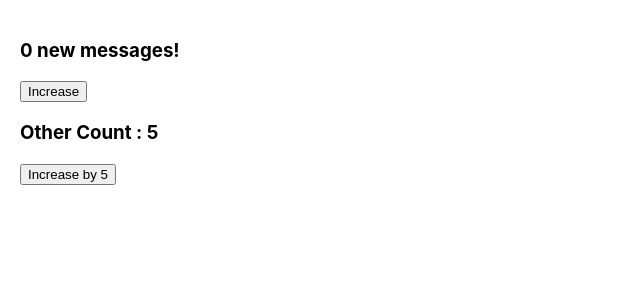
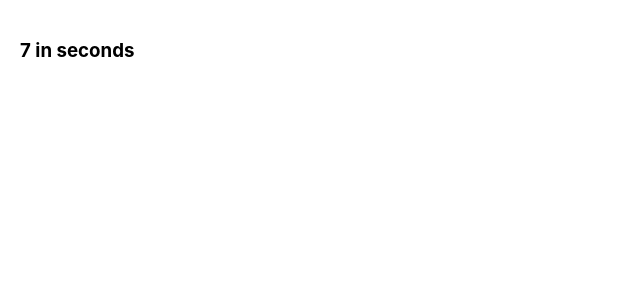
Before and after one commit to Selimology/react-hooks, a React (Create React App) app: page / in a window 1280 px wide. Shown: the top 300 px of the page, without its empty margins (0-640 px from the left). Built offline with nearby package versions, Linux system fonts and the light colour scheme; the HTML template or start-up script is replaced by a standard one.

Commit message:
useEffect - clear

```diff
--- a/src/UseEffectExample.js
+++ b/src/UseEffectExample.js
@@ -1,23 +1,22 @@
 import React, { useState, useEffect } from 'react';
 
 const UseEffectExample = () => {
-  const [count, setCount] = useState(0);
-  const [otherCount, setOtherCount] = useState(5);
+  const [time, setTime] = useState(0);
 
-  //run only when changes are made to specific variable
+  //clears after each run.
   useEffect(() => {
-    document.title = `${otherCount} new messages`;
-    console.log('run + 1 ');
-  }, [otherCount]);
+    const timer = setInterval(() => {
+      setTime(time + 1);
+    }, 1000);
+
+    return () => {
+      clearInterval(timer);
+    };
+  });
 
   return (
     <div>
-      <h3>{count} new messages!</h3>
-      <button onClick={() => setCount(count + 1)}>Increase</button>
-      <h3>Other Count : {otherCount}</h3>
-      <button onClick={() => setOtherCount(otherCount + 5)}>
-        Increase by 5{' '}
-      </button>
+      <h3>{time} in seconds</h3>
     </div>
   );
 };
```
